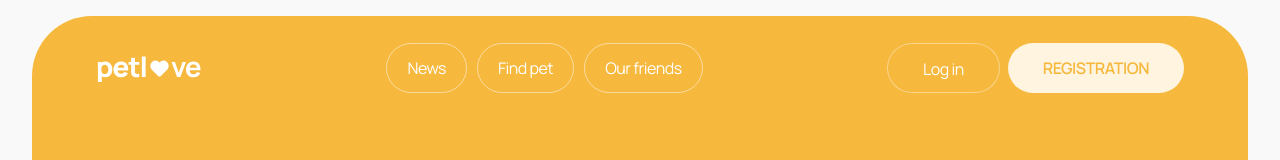
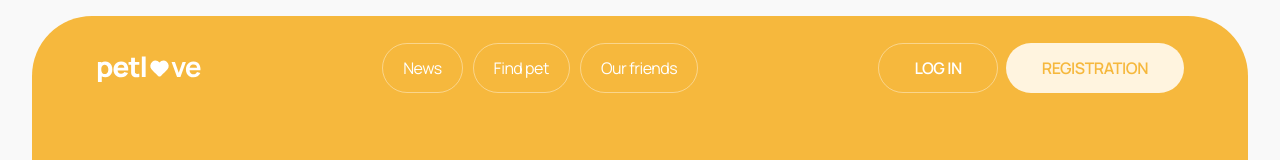
Before and after one commit to Diamond-FoxUA/petlove-web-app, a Next.js app: page / in a window 1280 px wide. Shown: the top 160 px of the page. Built offline with nearby package versions, Linux system fonts and the light colour scheme; no server answers.

Commit message:
feat: update AuthNav and LogoutBtn components to use new color props, refactor Nav and LinkButton for consistency, and enhance MobileMenu with updated variants

```diff
--- a/app/features/auth/components/AuthNav/AuthNav.tsx
+++ b/app/features/auth/components/AuthNav/AuthNav.tsx
@@ -1,7 +1,7 @@
 import css from "./AuthNav.module.css";
 import LinkButton from "@/app/shared/components/LinkButton/LinkButton";
 
-type Variant = "primary" | "secondary" | "bordered" | "nav";
+type Variant = "primary" | "secondary" | "bordered" | "borderedAlt";
 
 type AuthNavProps = {
   variant?: Variant;
@@ -12,12 +12,12 @@ export default function AuthNav({ variant }: AuthNavProps) {
     <nav aria-label="Authentication" className={css.nav}>
       <ul className={css.list}>
         <li className={css.item}>
-          <LinkButton variant={variant} href="/login" className={css.button}>
+          <LinkButton color={variant ? variant : "primary"} btnStyle="auth" href="/login" className={css.button}>
             Log in
           </LinkButton>
         </li>
         <li className={css.item}>
-          <LinkButton variant="secondary" href="/register" className={css.button}>
+          <LinkButton color="secondary" btnStyle="auth" href="/register" className={css.button}>
             Registration
           </LinkButton>
         </li>
--- a/app/features/auth/components/LogoutBtn/LogoutBtn.tsx
+++ b/app/features/auth/components/LogoutBtn/LogoutBtn.tsx
@@ -10,7 +10,7 @@ export default function LogoutBtn({ handleLogout }: LogoutBtnProps) {
 
   return (
     <ActionButton
-      color={pathname === "/" ? "primary" : "primary"}
+      color={pathname === "/" ? "bordered" : "primary"}
       btnStyle="auth"
       onClick={handleLogout}
     >
--- a/app/features/auth/components/UserNav/UserNav.module.css
+++ b/app/features/auth/components/UserNav/UserNav.module.css
@@ -4,29 +4,3 @@
   align-items: center;
   gap: 0.5rem;
 }
-
-.list li:first-child {
-  display: none;
-}
-
-.list li:last-child {
-  display: block;
-  width: 100%;
-}
-
-.list li:last-child button {
-  width: 100%;
-}
-
-@media screen and (min-width:768px) {
-  .list li:last-child button {
-    width: fit-content;
-    margin: 0 auto;
-  }
-}
-
-@media screen and (min-width: 1280px) {
-  .list li:first-child {
-    display: block;
-  }
-}
--- a/app/features/auth/components/UserNav/UserNav.tsx
+++ b/app/features/auth/components/UserNav/UserNav.tsx
@@ -6,12 +6,12 @@ import LogoutBtn from "../LogoutBtn/LogoutBtn";
 import ModalApproveAction from "../ModalApproveAction/ModalApproveAction";
 import css from "./UserNav.module.css";
 
-export default function UserNav({ className }: { className?: string }) {
+export default function UserNav() {
   const [isModalOpen, setIsModalOpen] = useState(false);
 
   return (
     <>
-      <nav aria-label="User" className={className ? className : ""}>
+      <nav aria-label="User">
         <ul className={css.list}>
           <li>
             <UserBar />
--- a/app/shared/components/Header/Header.module.css
+++ b/app/shared/components/Header/Header.module.css
@@ -1,18 +1,9 @@
-.displayNone,
-.header nav {
-  display: none;
-}
-
 .header {
   display: flex;
+  justify-content: space-between;
   align-items: center;
-  justify-content: space-between;
   border-top-left-radius: 1.875rem;
   border-top-right-radius: 1.875rem;
-}
-
-.header [aria-label="Authentication"] a:first-child {
-  display: none;
 }
 
 .homeBg {
@@ -91,11 +82,6 @@
     padding: 1.6875rem 4rem;
   }
 
-  .header [aria-label="Authentication"] a:first-child,
-  .header nav {
-  display: block;
-}
-
   .burgerBtn {
     display: none;
   }
@@ -109,8 +95,4 @@
     text-transform: uppercase;
     font-weight: 600;
   }
-
-  .displayNone {
-    display: block;
-  }
 }
--- a/app/shared/components/Header/Header.tsx
+++ b/app/shared/components/Header/Header.tsx
@@ -21,7 +21,7 @@ export default function Header() {
   const pathname = usePathname();
 
   const backgroundClass = pathname === "/" ? css.homeBg : css.innerBg;
-  const navVariant = pathname === "/" ? "navAlt" : "nav";
+  const navVariant = pathname === "/" ? "bordered" : "borderedAlt";
   const authVariant = pathname === "/" ? "bordered" : "primary";
 
   const { isAuthenticated, isLoading } = useAppSelector((state) => state.auth);
@@ -36,15 +36,8 @@ export default function Header() {
           <Logo />
         </Link>
 
-        <Nav
-          variant={navVariant}
-          className={navVariant === "navAlt" ? css.displayNone : ""}
-        />
-        {!isAuthenticated ? (
-          <AuthNav variant={authVariant} />
-        ) : (
-          <UserNav className={navVariant === "navAlt" ? css.displayNone : ""} />
-        )}
+        <Nav variant={navVariant} />
+        {!isAuthenticated ? <AuthNav variant={authVariant} /> : <UserNav />}
 
         <button
           className={css.burgerBtn}
--- a/app/shared/components/LinkButton/LinkButton.module.css
+++ b/app/shared/components/LinkButton/LinkButton.module.css
@@ -3,31 +3,37 @@
   justify-content: center;
   align-items: center;
 
-  height: 3.125rem;
-  border: none;
-  border-radius: 1.875rem;
-  padding: 0.9375rem 2.1875rem;
-  font-size: 0.875rem;
+  min-width: 119px;
+  width: fit-content;
+  max-height: 42px;
+  padding: 15px 20px;
+
+  border: 1px solid transparent;
+  border-radius: 30px;
+
+  cursor: pointer;
+
+  color: var(--color-white);
+  background-color: var(--color-black-lighter);
+  font-weight: 400;
+  font-size: 14px;
   line-height: 129%;
   letter-spacing: -0.03em;
 
-  cursor: pointer;
   transition:
-    color 300ms ease-in,
-    background-color 300ms ease-in;
+    background-color 300ms ease,
+    opacity 300ms ease;
 }
-
 .default:active {
   opacity: 0.7;
 }
 
+/* color */
+
 .primary {
+  background-color: var(--color-main);
   color: var(--color-white);
-  background-color: var(--color-main);
-  font-weight: 600;
-  text-transform: uppercase;
 }
-
 .primary:hover,
 .primary:focus {
   background-color: var(--color-main-darker);
@@ -36,78 +42,90 @@
 .secondary {
   color: var(--color-main);
   background-color: var(--color-secondary);
-  font-weight: 600;
-  text-transform: uppercase;
 }
 .secondary:hover,
 .secondary:focus {
   background-color: var(--color-secondary-darker);
 }
 
-.bordered {
-  background-color: var(--color-main);
-  border: 0.0625rem solid var(--color-gray);
-  color: var(--color-white);
+.bordered,
+.borderedAlt {
+  max-height: 50px;
+  height: 50px;
 }
 
+.bordered {
+  color: var(--color-white);
+  background-color: transparent;
+  border-color: var(--color-gray);
+
+  transition: border-color 300ms ease;
+}
 .bordered:hover,
-.bordered:focus {
-  color: var(--color-main);
-  background-color: var(--color-secondary);
+.bordered:focus,
+.active {
+  border-color: var(--color-white);
 }
 
-.nav,
-.navAlt {
+.borderedAlt {
+  color: var(--color-black);
   background-color: transparent;
-  transition: border-color 300ms ease;
-  padding: 0;
-  width: 7.4375rem;
-  border: 0.0625rem solid transparent;
+  border-color: rgba(38, 38, 38, 0.15);
 }
 
-.nav {
-  color: var(--color-black);
-  border-color: var(--color-black-lighter);
-}
-
-.navAlt {
-  color: var(--color-white);
-  border-color: var(--color-gray-lighter);
-}
-
-.nav:hover,
-.nav:focus,
-.isActive {
+.borderedAlt:hover,
+.borderedAlt:focus,
+.activeAlt {
   border-color: var(--color-main);
 }
 
-.navAlt:hover,
-.navAlt:focus {
-  border-color: var(--color-gray-light);
+.gray {
+  color: var(--color-black);
+  background-color: var(--color-modalBtn-black);
+}
+.gray:hover,
+.gray:focus {
+  background-color: var(--color-black-lighter);
 }
 
-.isActiveAlt,
-.isActiveNav {
-  border-color: var(--color-white);
+/* textStyle */
+
+.auth {
+  text-transform: uppercase;
+  font-weight: 600;
+  font-size: 16px;
+  line-height: 125%;
+  letter-spacing: -0.03em;
+}
+
+.modal {
+  font-weight: 600;
+  font-size: 14px;
+  line-height: 129%;
+  letter-spacing: -0.03em;
+
+  max-height: 42px;
+  width: 100%;
+  max-width: 137px;
 }
 
 @media screen and (min-width: 768px) {
-  .default {
-    font-size: 1rem;
+  .default,
+  .modal {
+    font-size: 16px;
+    line-height: 125%;
+    max-height: 48px;
   }
 
-  .bordered,
-  .nav,
-  .navAlt {
-    font-size: 1rem;
-    padding: 0.9375rem 1.25rem;
+  .auth {
+    max-height: 50px;
   }
 }
 
 @media screen and (min-width: 1280px) {
   .bordered,
-  .nav,
-  .navAlt {
-    width: fit-content;
+  .borderedAlt {
+    min-width: 80px;
+    max-height: 50px;
   }
 }
--- a/app/shared/components/LinkButton/LinkButton.tsx
+++ b/app/shared/components/LinkButton/LinkButton.tsx
@@ -2,13 +2,15 @@ import Link from "next/link";
 import { ReactNode } from "react";
 import css from "./LinkButton.module.css";
 
-type Variant = "primary" | "secondary" | "bordered" | "nav" | "navAlt";
+type ButtonColor = "primary" | "secondary" | "bordered" | "borderedAlt" | "gray";
+type ButtonStyle = "auth" | "modal";
 
 type LinkButtonProps = {
   children: ReactNode;
   href: string;
   isActive?: boolean;
-  variant?: Variant;
+  color?: ButtonColor;
+  btnStyle?: ButtonStyle;
   className?: string;
 };
 
@@ -16,17 +18,22 @@ export default function LinkButton({
   children,
   href,
   isActive,
-  variant = "primary",
+  color = "primary",
+  btnStyle,
   className,
 }: LinkButtonProps) {
-  const btnClass = [css.default, css[variant], className]
+  const btnClass = [
+    css.default,
+    css[color],
+    btnStyle ? css[btnStyle] : "",
+    className,
+  ]
     .filter(Boolean)
     .join(" ");
-    const isActiveColor = variant === "navAlt" ? css.isActiveAlt : css.isActive;
-  const activeClass = variant === "primary" || "nav" ? isActiveColor : css.isActiveAlt;
+
 
   return (
-    <Link className={`${btnClass} ${isActive ? activeClass : ""}`} href={href}>
+    <Link className={`${btnClass} ${isActive ? css.active : ""}`} href={href}>
       {children}
     </Link>
   );
--- a/app/shared/components/Nav/Nav.tsx
+++ b/app/shared/components/Nav/Nav.tsx
@@ -2,7 +2,7 @@ import css from "./Nav.module.css";
 import LinkButton from "../LinkButton/LinkButton";
 import { usePathname } from "next/navigation";
 
-type Variant = "primary" | "secondary" | "bordered" | "nav" | "navAlt";
+type Variant = "bordered" | "borderedAlt";
 
 type NavProps = {
   variant?: Variant;
@@ -17,7 +17,7 @@ export default function Nav({ variant, className }: NavProps) {
       <ul className={css.list}>
         <li>
           <LinkButton
-            variant={variant}
+            color={variant}
             href="/news"
             isActive={pathname === "/news"}
           >
@@ -26,7 +26,7 @@ export default function Nav({ variant, className }: NavProps) {
         </li>
         <li>
           <LinkButton
-            variant={variant}
+            color={variant}
             href="/friends"
             isActive={pathname === "/friends"}
           >
@@ -35,7 +35,7 @@ export default function Nav({ variant, className }: NavProps) {
         </li>
         <li>
           <LinkButton
-            variant={variant}
+            color={variant}
             href="/notices"
             isActive={pathname === "/notices"}
           >
```
Also changed, not shown: app/shared/components/MobileMenu/MobileMenu.tsx (+2 -17 lines).
